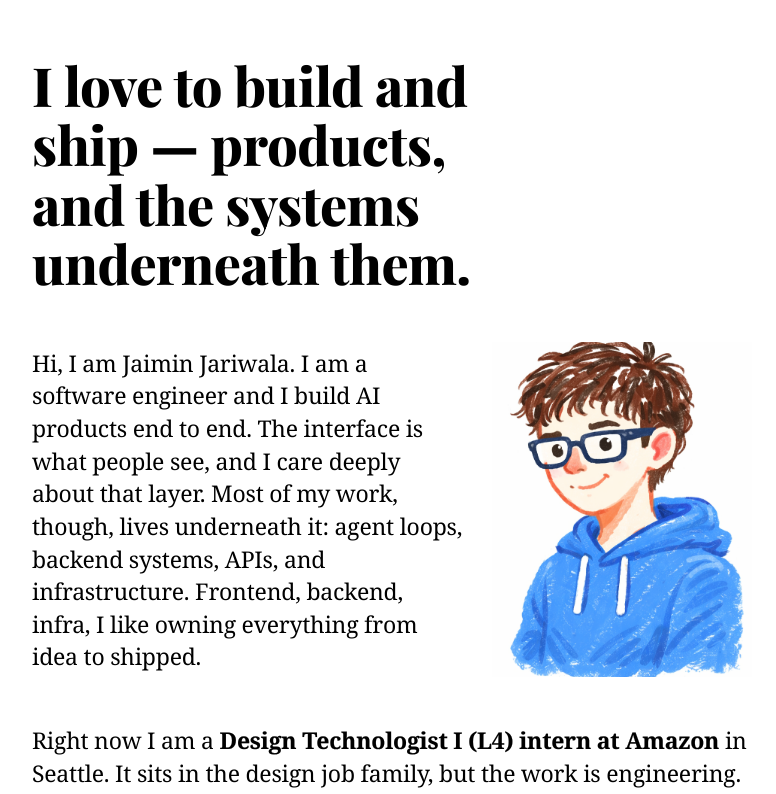
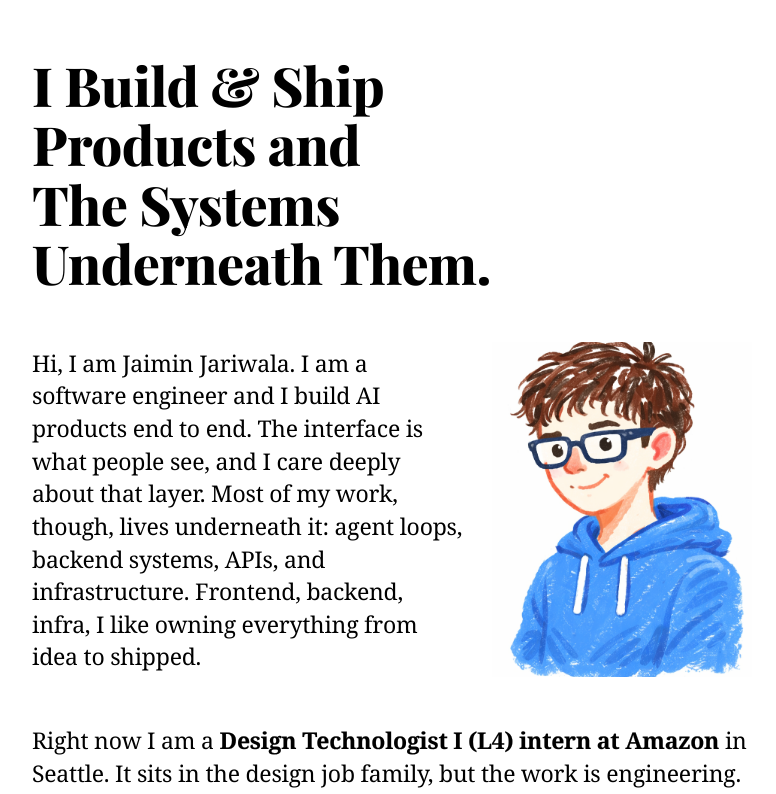
Before and after one commit to jaiminjariwala/jaiminjariwala, a Next.js app in the folder next/: page / in a window 1280 px wide. Shown: the top 794 px of the page, without its empty margins (248-1024 px from the left). Built offline with nearby package versions, Linux system fonts and the light colour scheme; no server answers; a web font is replaced by a local one.

Commit message:
feat: retitle hero heading
The hero now reads "I Build & Ship Products and The Systems Underneath Them." in title case with an ampersand instead of the previous lowercase em-dash phrasing.

```diff
--- a/next/src/components/HomePage.jsx
+++ b/next/src/components/HomePage.jsx
@@ -29,8 +29,7 @@ const HomePage = () => {
       <section id="home" className="home-story-flow relative bg-white">
         <div className="mx-auto w-full max-w-[720px]" style={contentGutter}>
           <h1 className={`${playfair.className} home-hero-title`}>
-            I love to build and ship — products, and the systems underneath
-            them.
+            I Build &amp; Ship Products and The Systems Underneath Them.
           </h1>
 
           <div className="hero-layout grid items-center justify-between">
```
